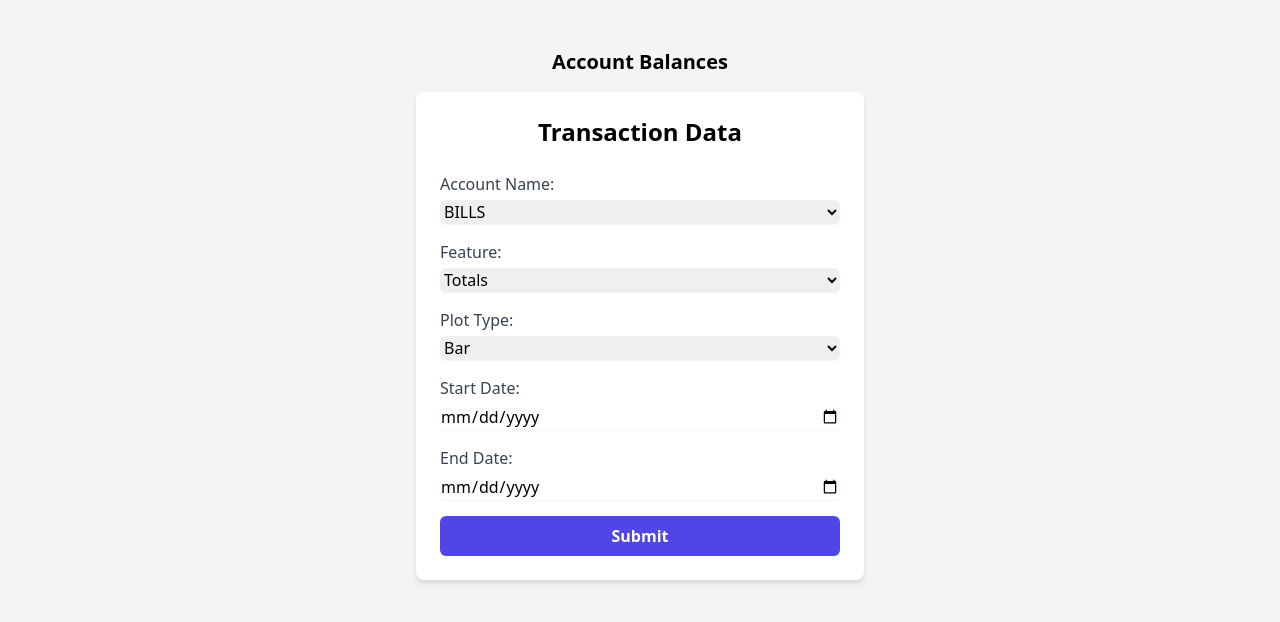
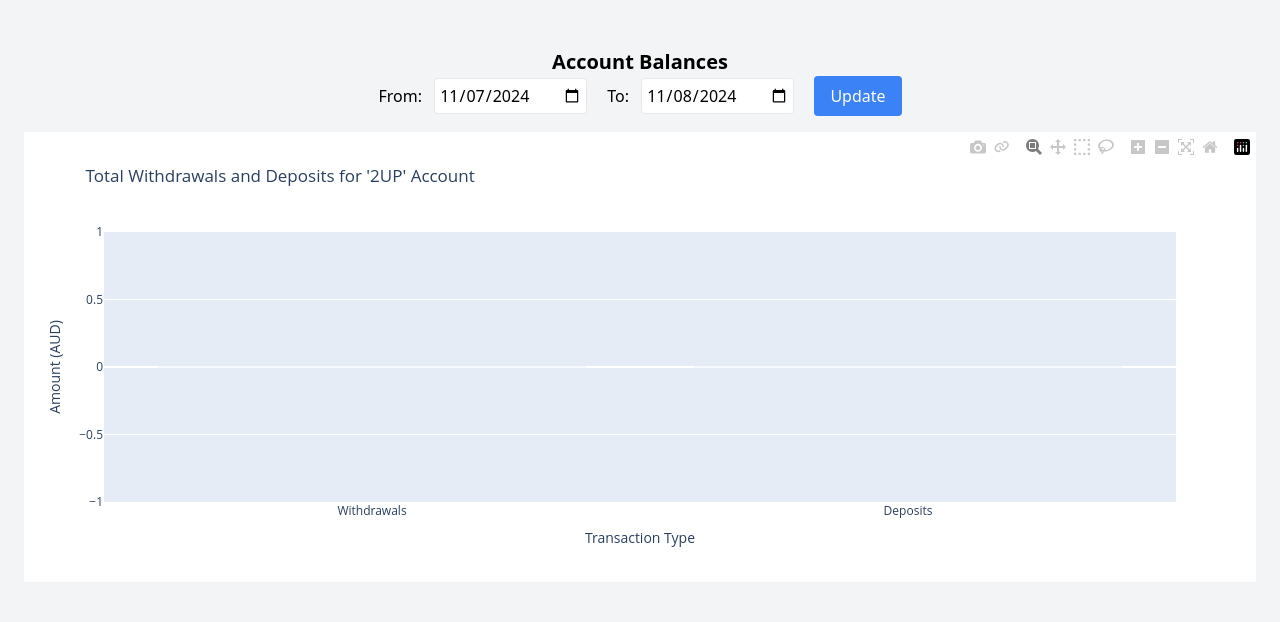
Before and after one commit to IsaacCavallaro/up-bank-display, a Flask app: page / in a window 1280 px wide. Shown: the top 622 px of the page. Run offline with Flask 3, Linux system fonts and the light colour scheme; data that the repository does not hold is empty; parts of the project's set-up code (start-up, migrations or seed data) failed here and were passed over; some libraries are stand-ins or nearby versions.

Commit message:
Experiment with pagination

```diff
--- a/src/routes.py
+++ b/src/routes.py
@@ -4,8 +4,7 @@ from utils import (
     process_transaction_data,
     calculate_totals,
     plot_data,
-    fetch_accounts,
-    plot_accounts_bar,
+    plot_initial_bar,
     inital_fetch_transactions,
 )
 import os
@@ -36,39 +35,24 @@ ACCOUNT_IDS = {
 @main_routes.route("/", methods=["GET", "POST"])
 def index():
     ACCOUNT_2UP_ID = os.getenv("2UP")
-    since = (date.today() - timedelta(days=1)).strftime("%Y-%m-%dT00:00:00+10:00")
-    until = datetime.today().strftime("%Y-%m-%dT23:59:59+10:00")
-
-    initial_two_up_data = inital_fetch_transactions(ACCOUNT_2UP_ID, since, until)
-
-    bar_chart_html = ""
-    if initial_two_up_data:
-        bar_chart_html = plot_accounts_bar(initial_two_up_data)
 
     if request.method == "POST":
-        account_name = request.form["account_name"]
-        feature_choice = request.form["feature_choice"]
-        plot_type = request.form["plot_type"]
-        since = request.form["since"]
-        until = request.form["until"]
+        since = request.form.get("since")
+        until = request.form.get("until")
+    else:
+        since = (date.today() - timedelta(days=1)).strftime("%Y-%m-%d")
+        until = date.today().strftime("%Y-%m-%d")
 
-        account_id = ACCOUNT_IDS.get(account_name)
-        if not account_id:
-            return jsonify({"error": "Invalid account name"})
+    accounts_data = inital_fetch_transactions(
+        ACCOUNT_2UP_ID, f"{since}T00:00:00+10:00", f"{until}T23:59:59+10:00"
+    )
 
-        transaction_data = fetch_transactions(account_id, since, until)
-        if "error" in transaction_data:
-            return jsonify(transaction_data)
-
-        df = process_transaction_data(transaction_data)
-        if feature_choice == "totals":
-            calculate_totals(df, account_name)
-        if feature_choice == "plot":
-            plot_data(df, plot_type, account_name)
+    bar_chart_html = plot_initial_bar(accounts_data)
 
     return render_template(
         "index.html",
-        accounts=ACCOUNT_IDS,
-        accounts_data=initial_two_up_data,
+        accounts_data=accounts_data,
         bar_chart_html=bar_chart_html,
+        default_since=since,
+        default_until=until,
     )
--- a/src/templates/index.html
+++ b/src/templates/index.html
@@ -10,59 +10,38 @@
     <script src="https://cdn.plot.ly/plotly-latest.min.js"></script>
 </head>
 <body class="bg-gray-100 p-6">
-    <!-- bar chart display -->
         <div class="mt-6">
             <h2 class="text-xl font-semibold text-center">Account Balances</h2>
+
+            <!-- Date range selection form -->
+            <form method="POST" action="/" class="text-center mb-4">
+                <label for="since" class="mr-2">From:</label>
+                <input
+                    type="date"
+                    id="since"
+                    name="since"
+                    value="{{ request.form.get('since', default_since) }}"
+                    class="border rounded p-1 mr-4"
+                    required
+                >
+
+                <label for="until" class="mr-2">To:</label>
+                <input
+                    type="date"
+                    id="until"
+                    name="until"
+                    value="{{ request.form.get('until', default_until) }}"
+                    class="border rounded p-1 mr-4"
+                    required
+                >
+
+                <button type="submit" class="px-4 py-2 bg-blue-500 text-white rounded">Update</button>
+            </form>
+
+            <!-- Display the bar chart -->
             <div class="mt-4">
-                {{ bar_chart_html | safe }} <!-- Render the bar chart -->
+                {{ bar_chart_html | safe }}
             </div>
         </div>
-
-    <!-- Plot Form -->
-    <div class="max-w-md mx-auto bg-white p-6 rounded-lg shadow-md">
-        <h1 class="text-2xl font-bold text-center mb-6">Transaction Data</h1>
-        <form method="POST" action="/" class="space-y-4">
-            <div>
-                <label for="account_name" class="block font-medium text-gray-700">Account Name:</label>
-                <select id="account_name" name="account_name" class="mt-1 block w-full border-gray-300 rounded-md shadow-sm focus:ring-indigo-500 focus:border-indigo-500">
-                    {% for account_name, account_id in accounts.items() %}
-                        <option value="{{ account_name }}">{{ account_name }}</option>
-                    {% endfor %}
-                </select>
-            </div>
-            <div>
-                <label for="feature_choice" class="block font-medium text-gray-700">Feature:</label>
-                <select id="feature_choice" name="feature_choice" class="mt-1 block w-full border-gray-300 rounded-md shadow-sm focus:ring-indigo-500 focus:border-indigo-500">
-                    <option value="totals">Totals</option>
-                    <option value="plot">Plot</option>
-                </select>
-            </div>
-
-            <div>
-                <label for="plot_type" class="block font-medium text-gray-700">Plot Type:</label>
-                <select id="plot_type" name="plot_type" class="mt-1 block w-full border-gray-300 rounded-md shadow-sm focus:ring-indigo-500 focus:border-indigo-500">
-                    <option value="bar">Bar</option>
-                    <option value="line">Line</option>
-                    <option value="pie">Pie</option>
-                </select>
-            </div>
-
-            <div>
-                <label for="since" class="block font-medium text-gray-700">Start Date:</label>
-                <input type="date" id="since" name="since" class="mt-1 block w-full border-gray-300 rounded-md shadow-sm focus:ring-indigo-500 focus:border-indigo-500">
-            </div>
-
-            <div>
-                <label for="until" class="block font-medium text-gray-700">End Date:</label>
-                <input type="date" id="until" name="until" class="mt-1 block w-full border-gray-300 rounded-md shadow-sm focus:ring-indigo-500 focus:border-indigo-500">
-            </div>
-
-            <button type="submit" class="w-full bg-indigo-600 text-white font-bold py-2 px-4 rounded-md hover:bg-indigo-700 focus:outline-none focus:ring-2 focus:ring-offset-2 focus:ring-indigo-500">
-                Submit
-            </button>
-        </form>
-    </div>
-
-    <div id="result" class="mt-4 text-center"></div>
 </body>
 </html>
--- a/src/utils.py
+++ b/src/utils.py
@@ -23,15 +23,30 @@ def inital_fetch_transactions(account_id, since, until):
         "Authorization": f"Bearer {ACCESS_TOKEN}",
         "Content-Type": "application/json",
     }
-    params = {}
-    params["filter[since]"] = since if since else None
-    params["filter[until]"] = until if until else None
 
-    response = requests.get(url, headers=headers, params=params)
-    if response.status_code == 200:
-        return response.json()
-    else:
-        return {"error": "Failed to retrieve data"}
+    # Prepare parameters for the initial request
+    params = {
+        "filter[since]": since if since else None,
+        "filter[until]": until if until else None,
+        "page[size]": 100,  # Adjust the page size if needed
+    }
+
+    all_transactions = []
+
+    while url:
+        response = requests.get(url, headers=headers, params=params)
+
+        if response.status_code == 200:
+            data = response.json()
+            all_transactions.extend(data["data"])
+
+            # Check if there's a next page
+            url = data["links"].get("next", None)
+            params = {}
+        else:
+            return {"error": "Failed to retrieve data"}
+
+    return {"transactions": all_transactions}
 
 
 def fetch_transactions(account_id, since, until):
@@ -196,13 +211,12 @@ def plot_pie(df):
     fig.show()
 
 
-def plot_accounts_bar(accounts_data):
-    # Extract withdrawals and deposits from accounts_data
-    transactions = accounts_data["data"]
+def plot_initial_bar(accounts_data):
+    transactions = accounts_data["transactions"]
 
-    # Separate deposits and withdrawals
+    # Store withdrawals as negative values
     withdrawals = [
-        abs(float(txn["attributes"]["amount"]["value"]))
+        float(txn["attributes"]["amount"]["value"])
         for txn in transactions
         if float(txn["attributes"]["amount"]["value"]) < 0
     ]
@@ -212,7 +226,6 @@ def plot_accounts_bar(accounts_data):
         if float(txn["attributes"]["amount"]["value"]) > 0
     ]
 
-    # Prepare bar chart data for Plotly
     fig = px.bar(
         x=["Withdrawals", "Deposits"],
         y=[sum(withdrawals), sum(deposits)],
@@ -220,6 +233,9 @@ def plot_accounts_bar(accounts_data):
         title="Total Withdrawals and Deposits for '2UP' Account",
     )
 
+    # Update colors for each bar
+    fig.update_traces(marker_color=["red", "green"])
+
     # Return the HTML div of the bar chart
     bar_chart_html = fig.to_html(full_html=False)
     return bar_chart_html
```
